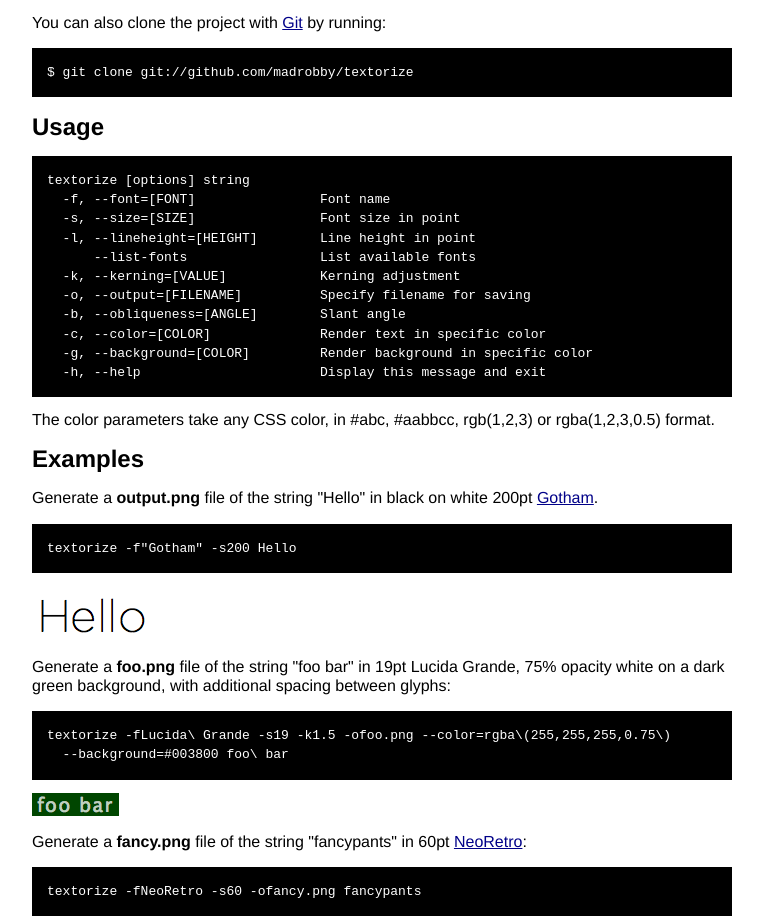
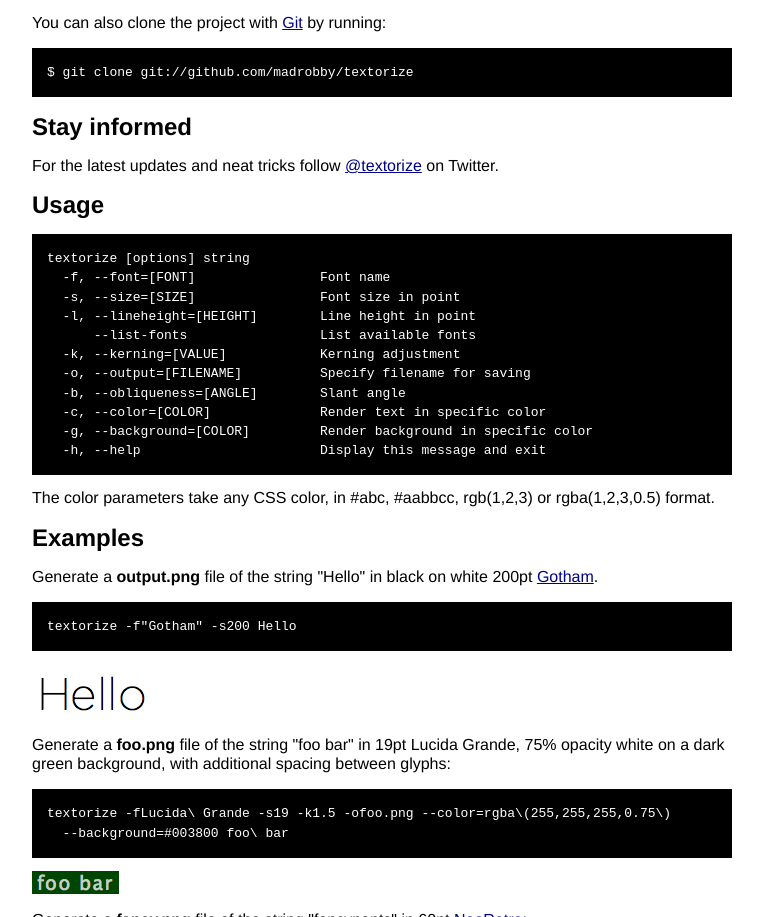
Before and after one commit to madrobby/textorize, a plain HTML site: page index.html in a window 1280 px wide. Shown: the part 1231-2148 px from the top of the page, without its empty margins (258-1021 px from the left). Drawn offline with Linux system fonts and the light colour scheme.

Commit message:
add twitter link

```diff
--- a/index.html
+++ b/index.html
@@ -107,6 +107,11 @@ $ sudo gem install madrobby-textorize</pre>
       <pre>$ git clone git://github.com/madrobby/textorize</pre>
     </p>
 
+    <h2>Stay informed</h2>
+    <p>
+      For the latest updates and neat tricks follow <a href="https://twitter.com/textorize">@textorize</a> on Twitter.
+    </p>
+
 
     <h2>Usage</h2>
     <p>
```
